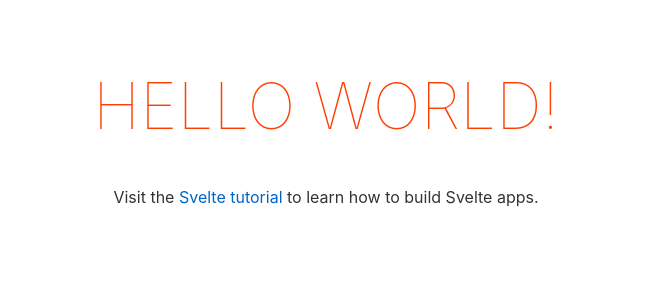
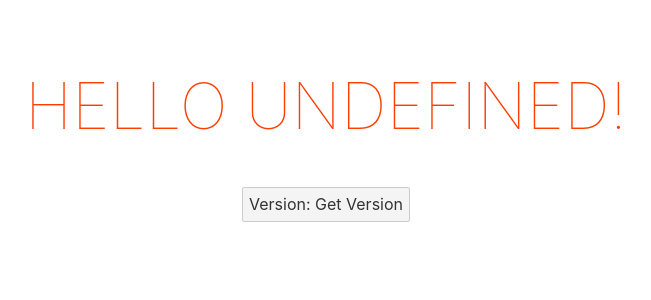
Before and after one commit to mahzzaa/electronjs-app, a Svelte app: page / in a window 1280 px wide. Shown: the top 300 px of the page, without its empty margins (314-965 px from the left). Built offline with nearby package versions, Linux system fonts and the light colour scheme.

Commit message:
Add version fetch button and improve startup
Added a button in App.svelte to fetch and display the app version using a new API call. Changed Electron's IPC handler to use handleOnce for version requests. Updated the start script to build before launching Electron, and cleaned up main.js props.

```diff
--- a/electron/index.js
+++ b/electron/index.js
@@ -24,4 +24,4 @@ function main() {
   if (isDev) window.webContents.openDevTools();
 }
 
-ipcMain.handle("get/version", () => app.getVersion());
+ipcMain.handleOnce("get/version", () => app.getVersion());
--- a/package.json
+++ b/package.json
@@ -7,7 +7,7 @@
   "scripts": {
     "build": "rollup -c",
     "dev": "rollup -c -w",
-    "start": "electron ."
+    "start": "npm run build && electron ."
   },
   "devDependencies": {
     "@rollup/plugin-commonjs": "^24.0.0",
--- a/src/App.svelte
+++ b/src/App.svelte
@@ -1,10 +1,17 @@
 <script>
   export let name;
+  let version;
+
+  const get_version = async () => {
+    version = await api.GetVersion();
+  };
 </script>
 
 <main>
   <h1>Hello {name}!</h1>
-	<p>Visit the <a href="https://svelte.dev/tutorial">Svelte tutorial</a> to learn how to build Svelte apps.</p>
+  <button on:click|once={get_version}>
+    Version: {version || "Get Version"}
+  </button>
 </main>
 
 <style>
--- a/src/main.js
+++ b/src/main.js
@@ -1,10 +1,7 @@
-import App from './App.svelte';
+import App from "./App.svelte";
 
 const app = new App({
-	target: document.body,
-	props: {
-		name: 'world'
-	}
+  target: document.body,
 });
 
 export default app;
```
Lines whose indentation alone changed are shown as unchanged.
